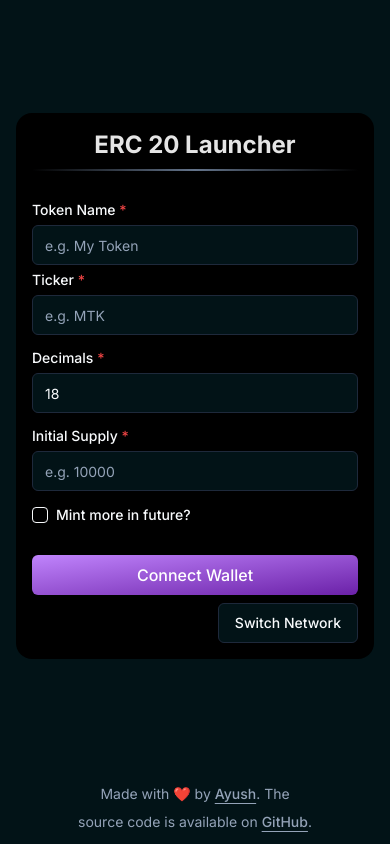
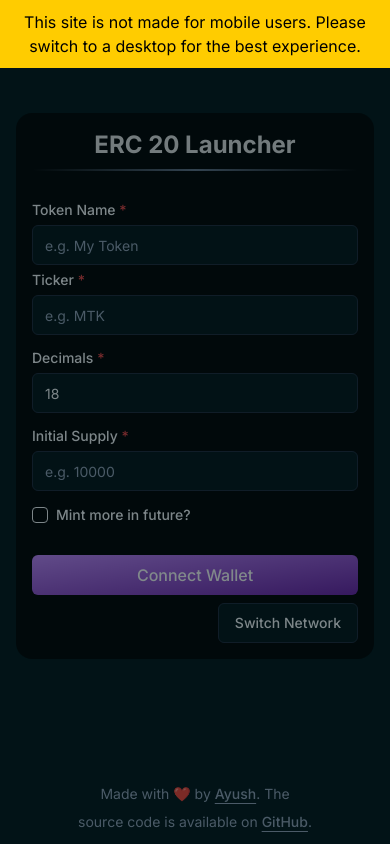
Before and after one commit to A91y/erc20launcher, a Next.js app in the folder app/: page / in a window 390 px wide. Built offline with nearby package versions, Linux system fonts and the light colour scheme.

Commit message:
refactor: Add mobile message for better user experience on smaller screens

```diff
--- a/app/src/app/globals.css
+++ b/app/src/app/globals.css
@@ -72,3 +72,28 @@
     margin: 0;
   }
 }
+
+@media (max-width: 768px) {
+  .mobile-message {
+    display: block;
+    position: fixed;
+    top: 0;
+    left: 0;
+    width: 100%;
+    padding: 10px;
+    background-color: #ffcc00;
+    color: #000;
+    text-align: center;
+    z-index: 1000;
+  }
+
+  .main-content {
+    opacity: 0.5;
+  }
+}
+
+@media (min-width: 769px) {
+  .mobile-message {
+    display: none;
+  }
+}
--- a/app/src/app/layout.tsx
+++ b/app/src/app/layout.tsx
@@ -17,13 +17,13 @@ export default function RootLayout({
 }>) {
   return (
     <html lang="en">
-      <body
-        className={cn(
-          inter.className,
-          "dark"
-        )}
-      >
-        {children}
+      <body className={cn(inter.className, "dark")}>
+        <div className="mobile-message">
+          This site is not made for mobile users. Please switch to a desktop for the best experience.
+        </div>
+        <div className="main-content">
+          {children}
+        </div>
       </body>
     </html>
   );
```
